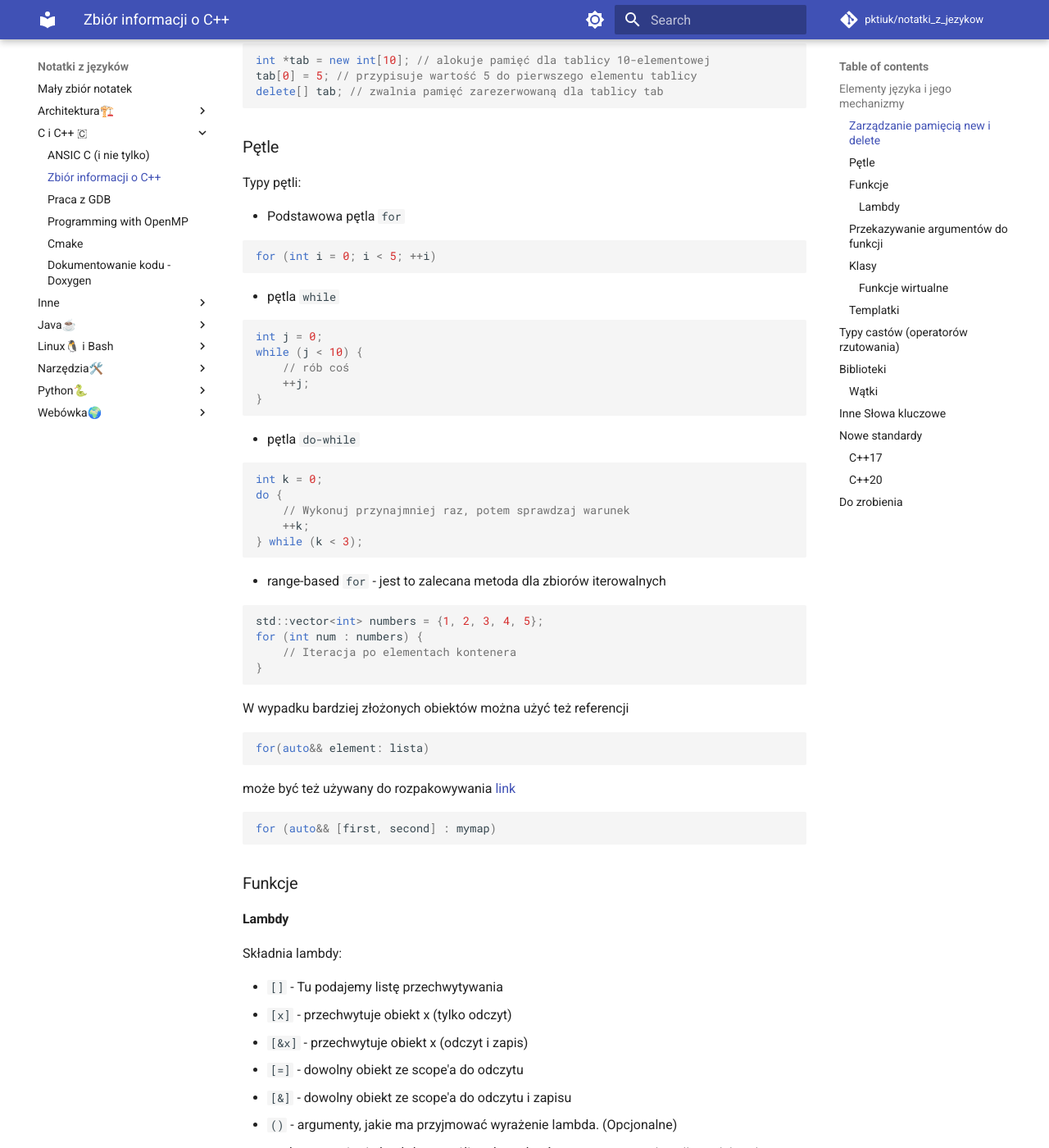
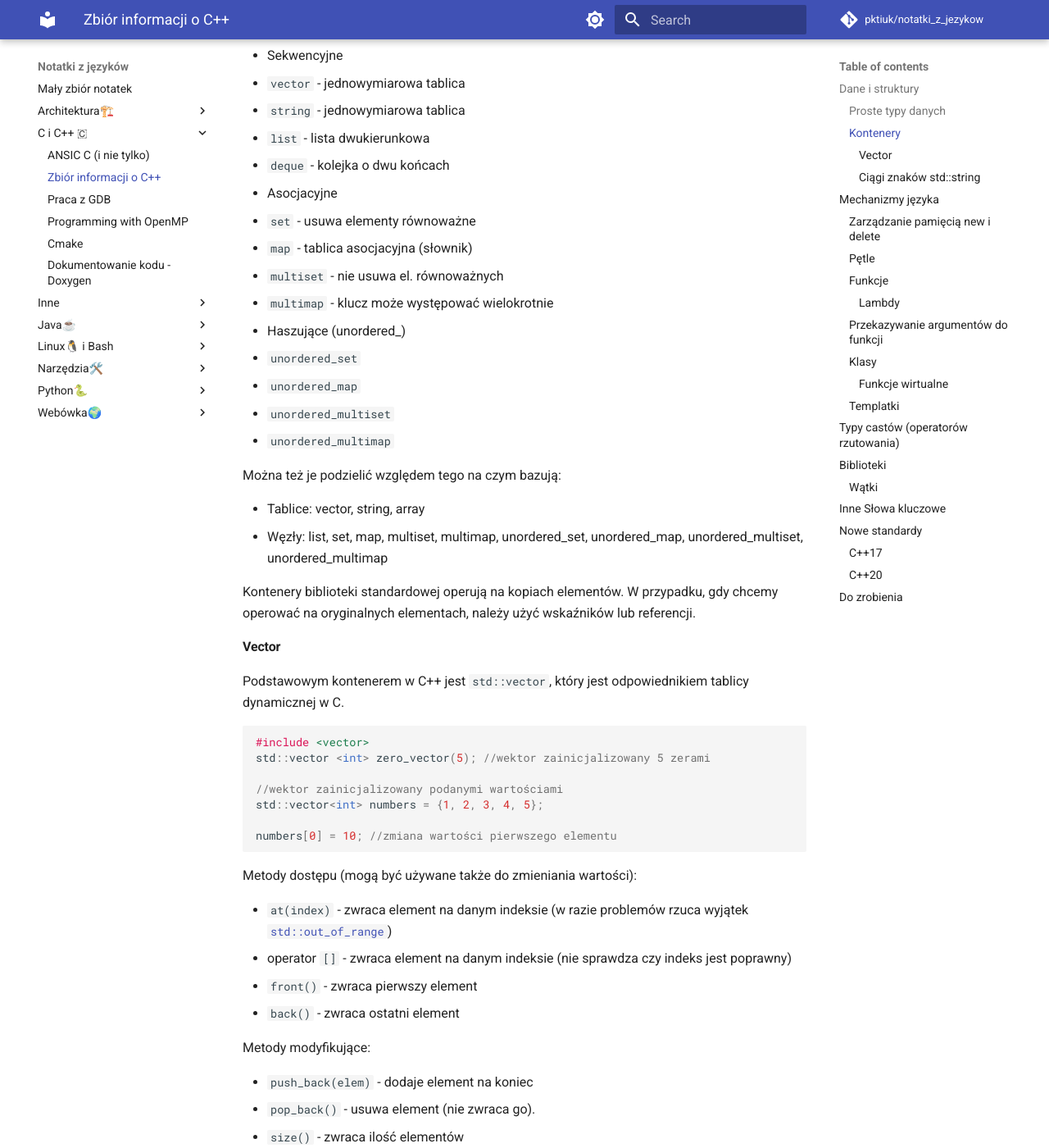
Before and after one commit to pktiuk/notatki_z_jezykow, an MkDocs documentation site: the page built from docs/C i C++ 🇨/1_cpp.md, in a window 1280 px wide and 1400 px high, scrolled down 642 px. Shown: the whole window at 82% size. Built offline with MkDocs 1.6.1 and Material for MkDocs 9.7.7, drawn with Linux system fonts in a browser that asks for light colours; comment, search, counter and statistics services are not loaded; some of the changed text lies outside the part shown.

Commit message:
Rozpisanie się o wektorach

````diff
--- a/docs/C i C++ 🇨/1_cpp.md
+++ b/docs/C i C++ 🇨/1_cpp.md
@@ -2,7 +2,77 @@
 
 Oficjalna dokumentacja i zalecenia: [ISO CPP GUIDELINES](https://isocpp.github.io/CppCoreGuidelines/CppCoreGuidelines)
 
-## Elementy języka i jego mechanizmy
+## Dane i struktury
+
+### Proste typy danych
+
+Proste typy zmiennych:
+
+- `int` - liczba całkowita
+- `float` - liczba zmiennoprzecinkowa
+- `double` - liczba zmiennoprzecinkowa podwójnej precyzji
+- `char` - pojedynczy znak
+- `bool` - wartość logiczna
+- `void` - brak wartości
+
+### Kontenery
+
+W bibliotekach standardowych C++ mamy następujące typy kontenerów:
+
+- Sekwencyjne
+  - `vector` - jednowymiarowa tablica
+  - `string` - jednowymiarowa tablica
+  - `list` - lista dwukierunkowa
+  - `deque` - kolejka o dwu końcach
+- Asocjacyjne
+  - `set` - usuwa elementy równoważne
+  - `map` - tablica asocjacyjna (słownik)
+  - `multiset` - nie usuwa el. równoważnych
+  - `multimap` - klucz może występować wielokrotnie
+- Haszujące (unordered\_)
+  - `unordered_set`
+  - `unordered_map`
+  - `unordered_multiset`
+  - `unordered_multimap`
+
+Można też je podzielić względem tego na czym bazują:
+
+- Tablice: vector, string, array
+- Węzły: list, set, map, multiset, multimap, unordered_set, unordered_map, unordered_multiset, unordered_multimap
+
+Kontenery biblioteki standardowej operują na kopiach elementów. W przypadku, gdy chcemy operować na oryginalnych elementach, należy użyć wskaźników lub referencji.
+
+#### Vector
+
+Podstawowym kontenerem w C++ jest `std::vector`, który jest odpowiednikiem tablicy dynamicznej w C.
+
+```cpp
+#include <vector>
+std::vector <int> zero_vector(5); //wektor zainicjalizowany 5 zerami
+
+//wektor zainicjalizowany podanymi wartościami
+std::vector<int> numbers = {1, 2, 3, 4, 5};
+
+numbers[0] = 10; //zmiana wartości pierwszego elementu
+```
+
+Metody dostępu (mogą być używane także do zmieniania wartości):
+
+- `at(index)` - zwraca element na danym indeksie (w razie problemów rzuca wyjątek [`std::out_of_range`](https://cplusplus.com/reference/stdexcept/out_of_range/))
+- operator `[]` - zwraca element na danym indeksie (nie sprawdza czy indeks jest poprawny)
+- `front()` - zwraca pierwszy element
+- `back()` - zwraca ostatni element
+
+Metody modyfikujące:
+
+- `push_back(elem)` - dodaje element na koniec
+- `pop_back()` - usuwa element (nie zwraca go).
+- `size()` - zwraca ilość elementów
+- `clear()` - usuwa wszystkie elementy
+
+#### Ciągi znaków `std::string`
+
+## Mechanizmy języka
 
 ### Zarządzanie pamięcią `new` i `delete`
 
@@ -152,7 +222,7 @@ int main()
 
 program wypisze:
 
-```
+```log
 Wołanie konstruktora
 funkcja_zwykla:
 Wołanie konstruktora kopiującego
````
